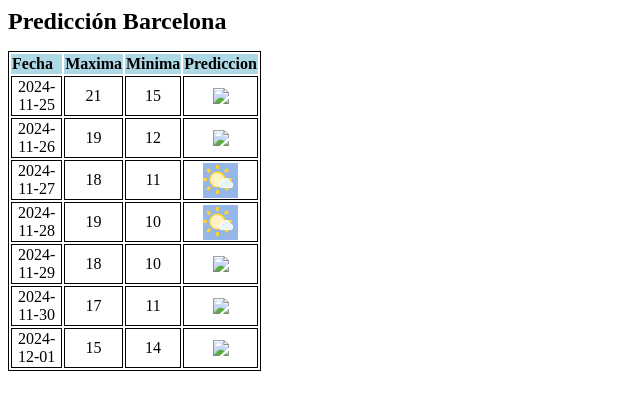
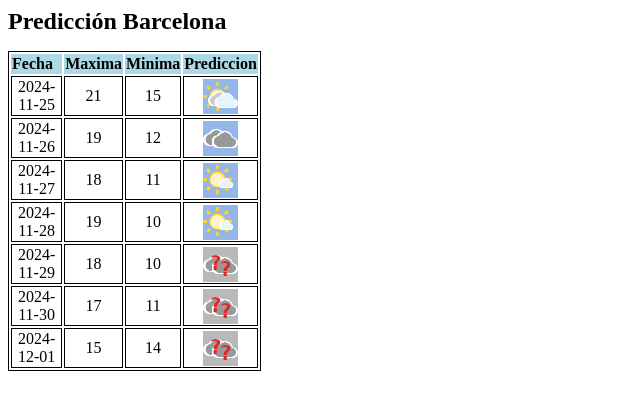
Before and after one commit to irie-yamashita/aemet, a plain HTML site: page aemet.html in a window 1280 px wide. Shown: the whole page, without its empty margins (0-640 px from the left). Drawn offline with Linux system fonts and the light colour scheme; files whose address does not match are found by name.

Commit message:
canvi src

```diff
--- a/aemet.html
+++ b/aemet.html
@@ -21,43 +21,43 @@
             <td>2024-11-25</td>
             <td>21</td>
             <td>15</td>
-            <td><img src="imagenes/Nuboso.png"></td>
+            <td><img src="src/Nuboso.png"></td>
         </tr>
         <tr>
             <td>2024-11-26</td>
             <td>19</td>
             <td>12</td>
-            <td><img src="imagenes/Cubierto.png"></td>
+            <td><img src="src/Cubierto.png"></td>
         </tr>
         <tr>
             <td>2024-11-27</td>
             <td>18</td>
             <td>11</td>
-            <td><img src="imagenes/Poco%20nuboso.png"></td>
+            <td><img src="src/Poco%20nuboso.png"></td>
         </tr>
         <tr>
             <td>2024-11-28</td>
             <td>19</td>
             <td>10</td>
-            <td><img src="imagenes/Poco%20nuboso.png"></td>
+            <td><img src="src/Poco%20nuboso.png"></td>
         </tr>
         <tr>
             <td>2024-11-29</td>
             <td>18</td>
             <td>10</td>
-            <td><img src="imagenes/Incognito.png"></td>
+            <td><img src="src/Incognito.png"></td>
         </tr>
         <tr>
             <td>2024-11-30</td>
             <td>17</td>
             <td>11</td>
-            <td><img src="imagenes/Incognito.png"></td>
+            <td><img src="src/Incognito.png"></td>
         </tr>
         <tr>
             <td>2024-12-01</td>
             <td>15</td>
             <td>14</td>
-            <td><img src="imagenes/Incognito.png"></td>
+            <td><img src="src/Incognito.png"></td>
         </tr>
     </table>
 </body>
```
